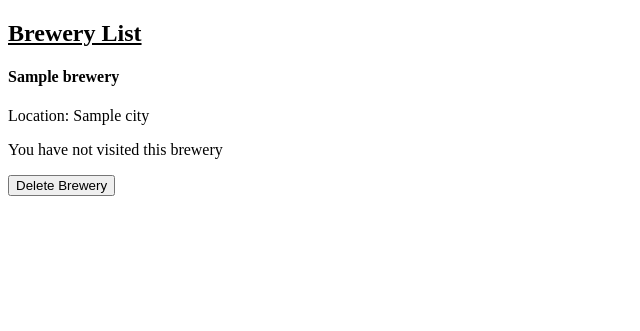
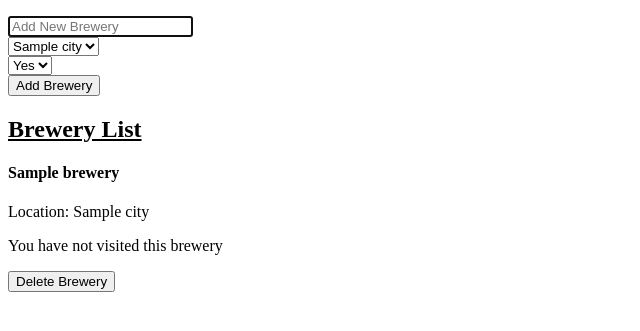
Before and after one commit to Stuart-Ure/Flask-app-project--Brewery-bucketlist-, a Flask app: page /breweries in a window 1280 px wide. Shown: the part 70-401 px from the top of the page, without its empty margins (0-640 px from the left). Run offline with Flask 3, Linux system fonts and the light colour scheme; a database or web service that is not in the repository returns one stand-in record (values such as "Sample title"); some libraries are stand-ins or nearby versions.

Commit message:
brewery buttons added

```diff
--- a/controllers/brewery_controller.py
+++ b/controllers/brewery_controller.py
@@ -1,14 +1,17 @@
 from flask import Flask, render_template, request, redirect, url_for
 from flask import Blueprint
+from models.city import City
 from models.brewery import Brewery
 import repositories.brewery_repository as brewery_repo
+import repositories.city_repository as city_repo
 
 brewery_blueprint = Blueprint("brewery", __name__)
 
 @brewery_blueprint.route("/breweries")
 def breweries():
     brewery = brewery_repo.select_all()
-    return render_template("breweries/brewery.jinja", brewery = brewery)
+    cities = city_repo.select_all()
+    return render_template("breweries/brewery.jinja", brewery = brewery, cities=cities)
 
 
 @brewery_blueprint.route("/breweries/<id>")
@@ -17,6 +20,23 @@ def show(id):
     return render_template("breweries/brewery.jinja", brewery = brewery)
 
 @brewery_blueprint.route('/breweries/delete/<id>', methods=['POST'])
-def delete_city(id):
-    brewery_repo.delete_by_id(int(id))
+def delete_brewery(id):
+    brewery_repo.delete_by_id(id)
     return redirect('/breweries')
+
+@brewery_blueprint.route('/breweries', methods=['POST'])
+def add_brewery():
+    # get data from form
+    name= request.form["name"]
+    cities= request.form ["city"]
+    visited= request.form ["visited"]
+    # make a city instance from form data
+    city = city_repo.select_by_id(int(cities))
+    if visited.lower() == 'true':
+        visited = True
+    else:
+        visited =False
+    brewery = Brewery (name,city,visited)
+    # save the city using city repository
+    brewery_repo.save(brewery)
+    return redirect('/breweries')
--- a/controllers/city_controller.py
+++ b/controllers/city_controller.py
@@ -24,9 +24,8 @@ def delete_city(id):
 def add_city():
     # get data from form
     name= request.form["name"]
+     # make a city instance from form data
     city = City (name)
-    # make a city instance from form data
-
     # save the city using city repository
     city_repo.save(city)
     return redirect('/cities')
--- a/models/brewery.py
+++ b/models/brewery.py
@@ -1,6 +1,6 @@
 class Brewery:
 
-    def __init__(self, name, city, visited, id = None):
+    def __init__(self, name, city, visited = False, id = None):
         self.name = name
         self.city = city
         self.visited = visited
--- a/templates/breweries/brewery.jinja
+++ b/templates/breweries/brewery.jinja
@@ -1,6 +1,32 @@
 {% extends 'base.jinja'%}
 
 {% block content %}
+
+<form action="/breweries" method="post">
+    <div>
+        <input type="text" id="breweries" name="name" placeholder="Add New Brewery" required autofocus>
+    </div>
+
+    <div>
+    {# <label for="name">Name:</label> #}
+        {# <input type="text" id="City" name="city" placeholder="City" required autofocus> #}
+        <select name="city">
+            {% for city in cities  %}
+                <option value="{{city.id}}">{{city.name}}</option>
+            {% endfor %}
+        </select>
+    </div>
+
+    <div>
+        {# <input type="datalist" id="visited" name="visited" placeholder="Visited" required> #}
+        <select name = "visited" >
+        <option value = True> Yes </option>
+        <option value = False> No </option>
+        </select>
+    </div>
+
+    <button type="submit">Add Brewery</button>
+</form>
 <h2> <b> <u> <em></em>Brewery List </em> </u> </b> </h2>
 
 <div class="brewery"></div>
@@ -15,6 +41,6 @@
 <form action="/breweries/delete/{{brewery.id}}" method="post">
     <input type="submit" value="Delete Brewery" />
 
-{%endfor%}
+    {%endfor%}
 
-{% endblock %}
+    {% endblock %}
--- a/templates/cities/cities.jinja
+++ b/templates/cities/cities.jinja
@@ -6,10 +6,7 @@
 </select>
 <div>
 
-
-    {# <form action="/cities/delete/{{city.id}}" method="post"></form>
-    <label for="cities">City:</label> #}
-   <form action="/cities" method="post"> <input type="text" id="cities" name="name" placeholder="Add New City" required autofocus>
+    <form action="/cities" method="post"> <input type="text" id="cities" name="name" placeholder="Add New City" required autofocus>
     <button type="submit">Add City</button>
     </form>
     </select>
```
